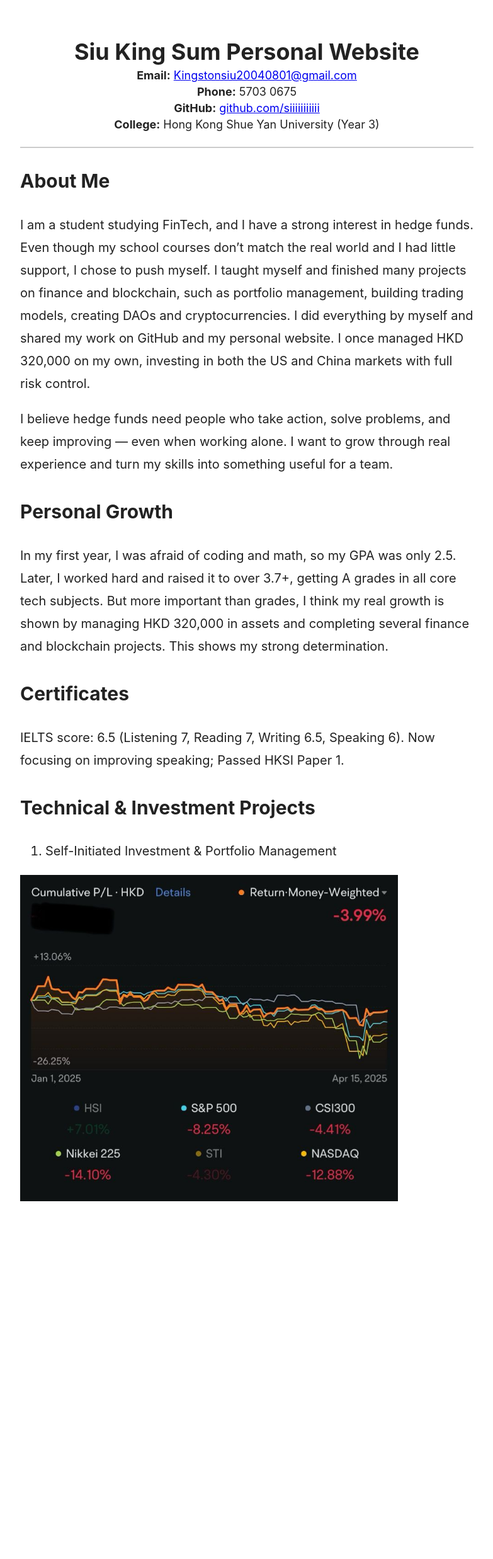
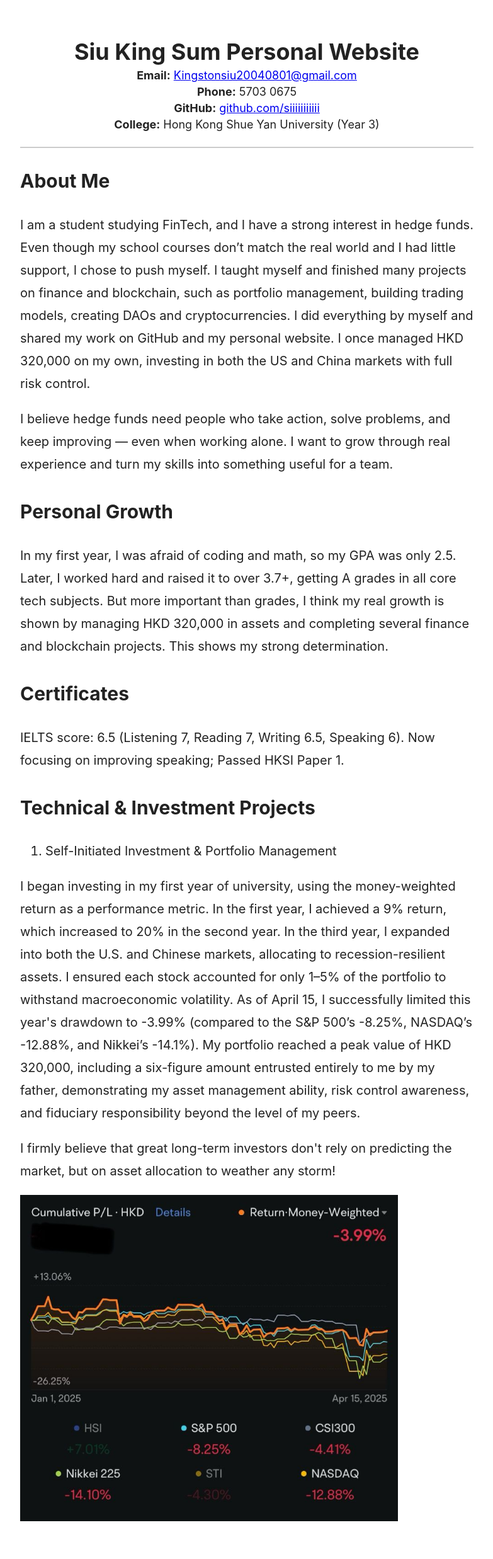
Before and after one commit to siiiiiiiiiii/siiiiiiiii.github.io, a Jekyll site: the page built from index.md, in a window 1280 px wide. Shown: the whole page at 63% size, without its empty margins (248-1031 px from the left). Built offline with Jekyll 4.4.1, drawn with Linux system fonts in a browser that asks for light colours; before the commit the page ends 1967 px from its top, so only the background shows below that.

Commit message:
Update index.md

```diff
--- a/index.md
+++ b/index.md
@@ -56,10 +59,10 @@ title: "About Me"
     <div class="content">
       <h2>About Me</h2>
       <p>
-        I am a student studying FinTech, and I have a strong interest in hedge funds. Even though my school courses don’t match the real world and I had little support, I chose to push myself. I taught myself and finished many projects on finance and blockchain, such as portfolio management, building trading models, creating DAOs and cryptocurrencies. I did everything by myself and shared my work on GitHub and my personal website. I once managed HKD 320,000 on my own, investing in both the US and China markets with full risk control.
+       I am a student studying FinTech, and I have a strong interest in hedge funds. Even though my school courses don’t match the real world and I had little support, I chose to push myself. I taught myself and finished many projects on finance and blockchain, such as portfolio management, building trading models, creating DAOs and cryptocurrencies. I did everything by myself and shared my work on GitHub and my personal website. I once managed HKD 320,000 on my own, investing in both the US and China markets with full risk control.
       </p>
       <p>
-        I believe hedge funds need people who take action, solve problems, and keep improving — even when working alone. I want to grow through real experience and turn my skills into something useful for a team.
+       I believe hedge funds need people who take action, solve problems, and keep improving — even when working alone. I want to grow through real experience and turn my skills into something useful for a team.
       </p>
     </div>
 
@@ -85,6 +88,12 @@ title: "About Me"
       <ol>
         <li>Self-Initiated Investment &amp; Portfolio Management</li>
       </ol>
+      <p>
+        I began investing in my first year of university, using the money-weighted return as a performance metric. In the first year, I achieved a 9% return, which increased to 20% in the second year. In the third year, I expanded into both the U.S. and Chinese markets, allocating to recession-resilient assets. I ensured each stock accounted for only 1–5% of the portfolio to withstand macroeconomic volatility. As of April 15, I successfully limited this year's drawdown to -3.99% (compared to the S&P 500’s -8.25%, NASDAQ’s -12.88%, and Nikkei’s -14.1%). My portfolio reached a peak value of HKD 320,000, including a six-figure amount entrusted entirely to me by my father, demonstrating my asset management ability, risk control awareness, and fiduciary responsibility beyond the level of my peers.
+      </p>
+      <p>
+        I firmly believe that great long-term investors don't rely on predicting the market, but on asset allocation to weather any storm!
+      </p>
       <img src="images/Return.jpeg"
            alt="Return Chart"
            style="max-width:600px; display:block; margin-top:20px; margin-left:0;">
```
Also changed, not shown: other parts of index.md (+3 -0 lines).
